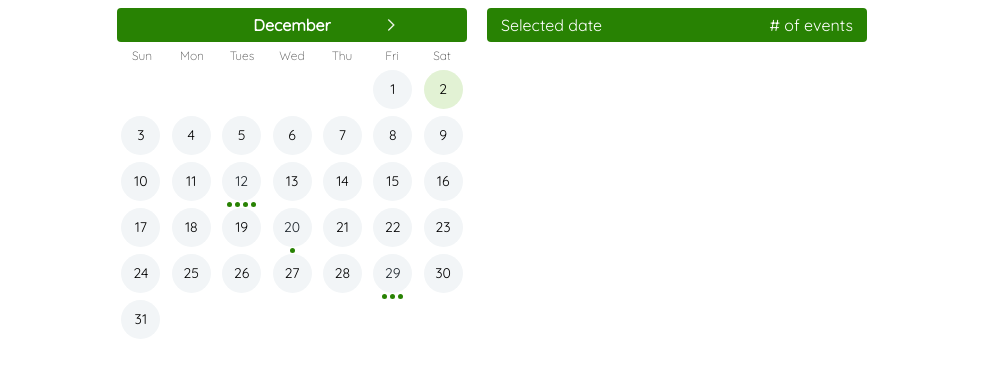
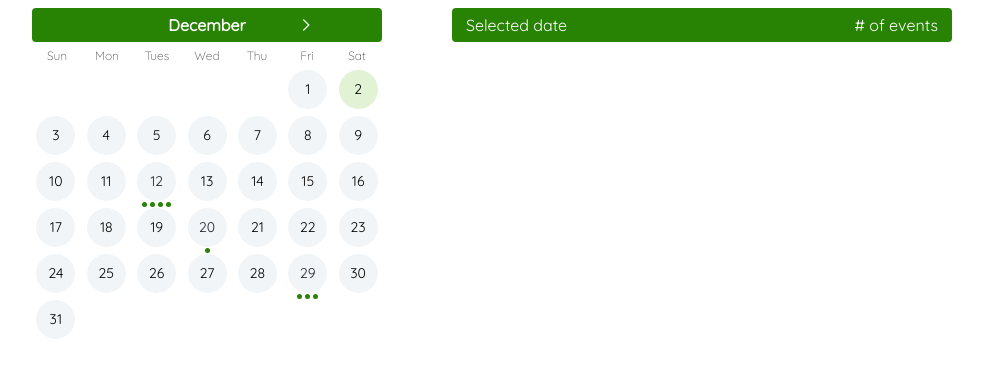
Before and after one commit to jamesvdinh/blue-zones-test, a plain HTML site: page static.html in a window 1280 px wide. Shown: the whole page, without its empty margins (138-1121 px from the left). Drawn offline with nearby package versions, Linux system fonts and the light colour scheme.

Commit message:
updated styles

```diff
--- a/static.html
+++ b/static.html
@@ -24,6 +24,8 @@
         justify-content: center;
         align-items: start;
         font-family: "Quicksand", sans-serif;
+        column-gap: 50px;
+        row-gap: 30px;
       }
       .cal-modal {
         background: #ffffff;
@@ -229,17 +231,19 @@
       .events-container {
         text-align: center;
         margin: 0 20px;
-        max-width: 380px;
+        width: 100%;
+        min-width: 380px;
+        max-width: 500px;
       }
       .events-header {
         background-color: #288203;
         border-radius: 4px;
-        margin: 0;
         padding: 7px 14px;
         color: white;
         display: flex;
         justify-content: space-between;
-        max-width: inherit;
+        min-width: 352px;
+        max-width: 472px;
       }
       .calendar-events {
         display: flex;
@@ -247,7 +251,8 @@
         justify-content: space-around;
         row-gap: 10px;
         margin-top: 10px;
-        width: 400px;
+        width: inherit;
+        min-width: inherit;
         max-width: inherit;
       }
       /* @media screen and (min-width: 992px) {
```
